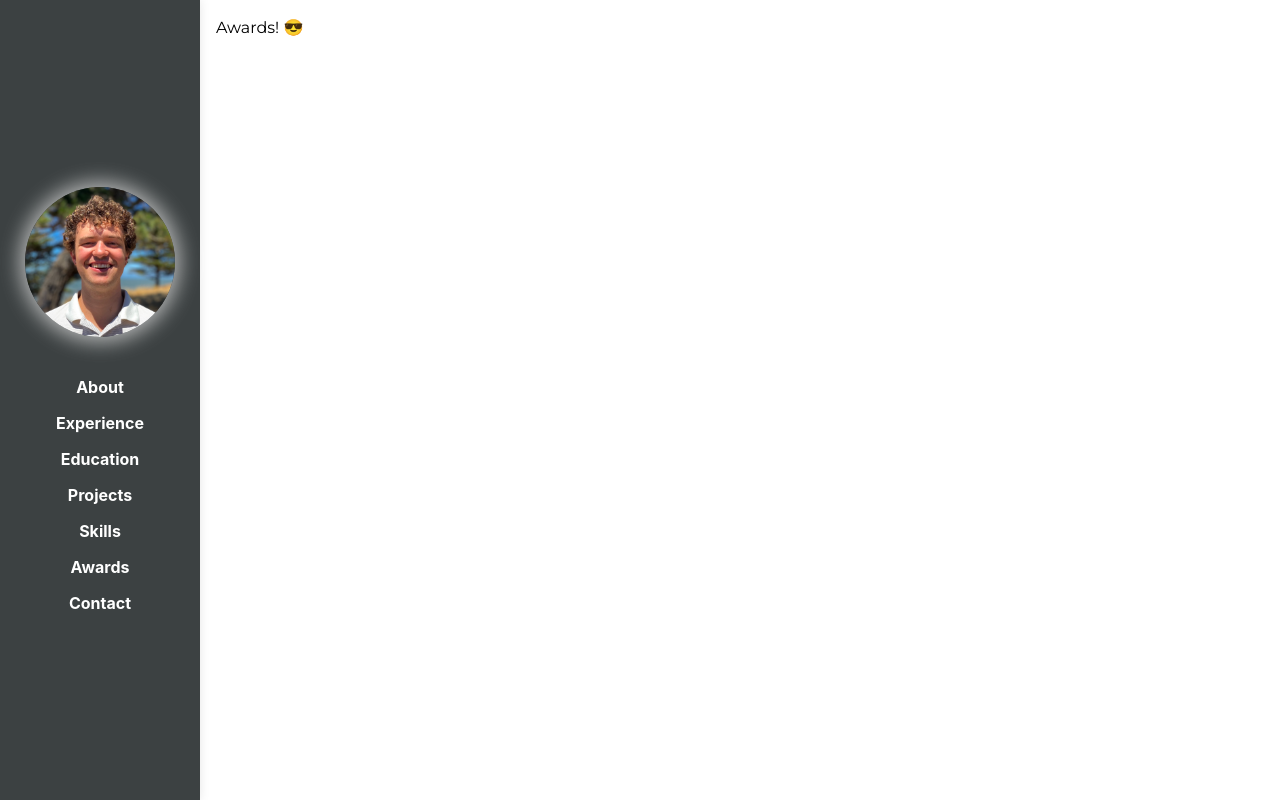
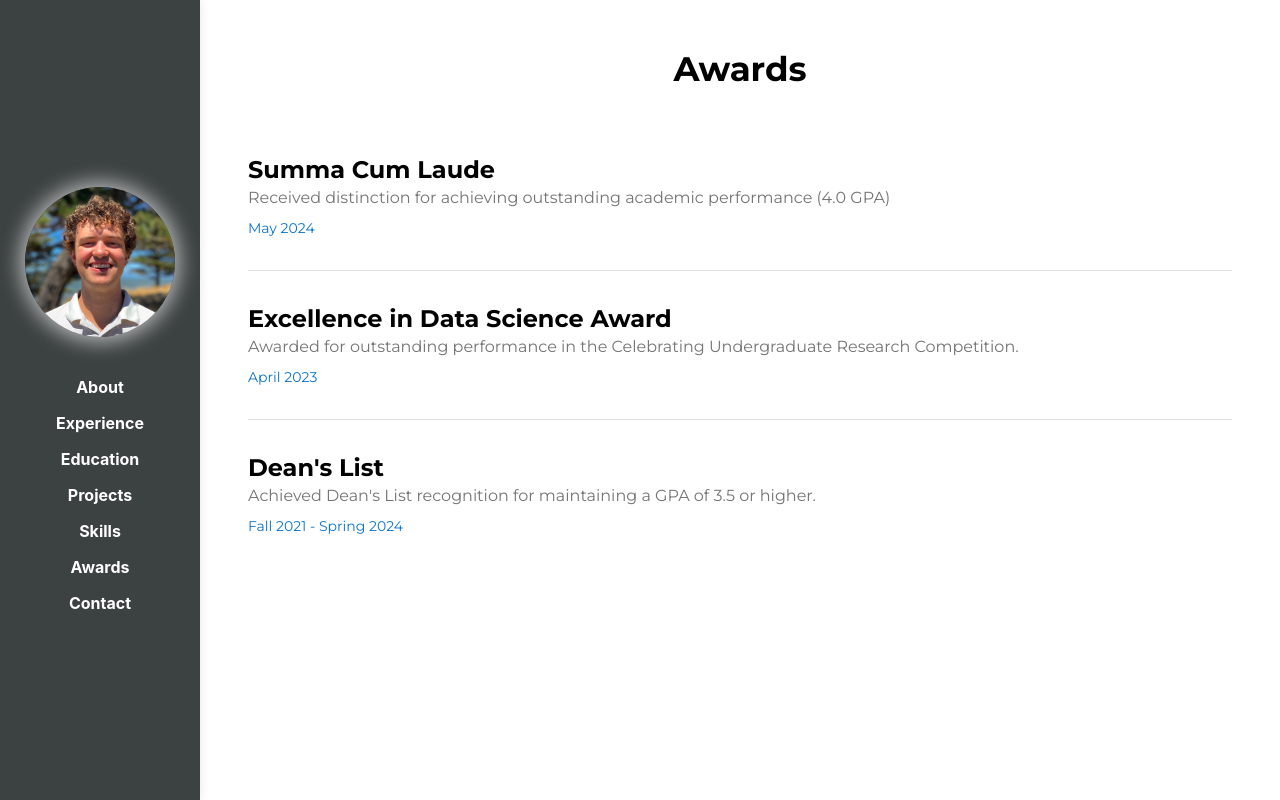
Before and after one commit to davidjriva/Personal-Portfolio, a React (Create React App) app: page /awards in a window 1280 px wide. Built offline with nearby package versions, Linux system fonts and the light colour scheme.

Commit message:
create awards section page

```diff
--- /dev/null
+++ b/src/components/AwardCard.js
@@ -0,0 +1,19 @@
+import { Typography, Box } from '@mui/material';
+
+const AwardCard = ({ title, description, date }) => {
+  return (
+    <Box sx={{ marginTop: '2rem', marginBottom: '2rem' }}>
+      <Typography variant="h5" sx={{ color: '#000' }}>
+        {title}
+      </Typography>
+      <Typography variant="body1" sx={{ marginBottom: '0.5rem' }}>
+        {description}
+      </Typography>
+      <Typography variant="body2" sx={{ color: '#0a73c9' }}>
+        {date}
+      </Typography>
+    </Box>
+  );
+};
+
+export default AwardCard;
--- a/src/components/Awards.js
+++ b/src/components/Awards.js
@@ -1,12 +1,25 @@
-import { Typography } from "@mui/material"
-
+import React from 'react';
+import { Box, Typography, Divider } from '@mui/material';
+import AwardCard from './AwardCard';
+import awardsData from '../data/awards.json';
 
 const Awards = () => {
-    return (
-        <div>
-            <Typography> Awards! 😎 </Typography>
-        </div>
-    )
-}
+  return (
+    <Box sx={{ padding: '2rem', color: '#757474' }}>
+      <Typography variant="h4" sx={{ marginBottom: '2rem', color: '#000', textAlign: 'center' }}>
+        Awards
+      </Typography>
+
+      <Box sx={{ display: 'flex', flexDirection: 'column', lineHeight: 1.6 }}>
+        {awardsData.map((award, index) => (
+          <React.Fragment key={award.title}>
+            <AwardCard {...award}/>
+            {index < awardsData.length - 1 && <Divider />}
+          </React.Fragment>
+        ))}
+      </Box>
+    </Box>
+  );
+};
 
 export default Awards;
--- /dev/null
+++ b/src/data/awards.json
@@ -0,0 +1,17 @@
+[
+    {
+        "title": "Summa Cum Laude",
+        "description": "Received distinction for achieving outstanding academic performance (4.0 GPA)",
+        "date": "May 2024"
+    },
+    {
+        "title": "Excellence in Data Science Award",
+        "description": "Awarded for outstanding performance in the Celebrating Undergraduate Research Competition.",
+        "date": "April 2023"
+    },
+    {
+        "title": "Dean's List",
+        "description": "Achieved Dean's List recognition for maintaining a GPA of 3.5 or higher.",
+        "date": "Fall 2021 - Spring 2024"
+    }
+]
```
